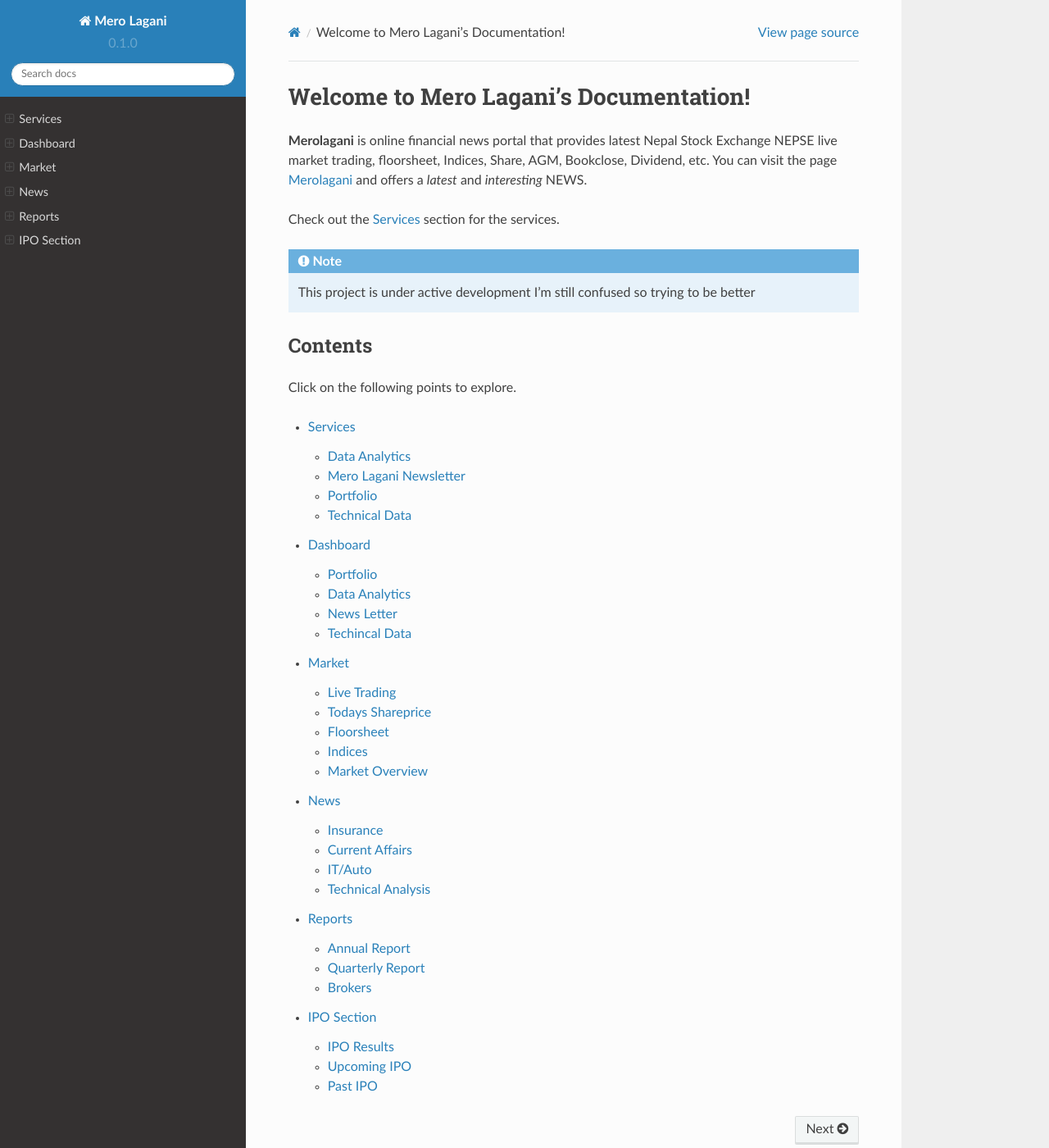
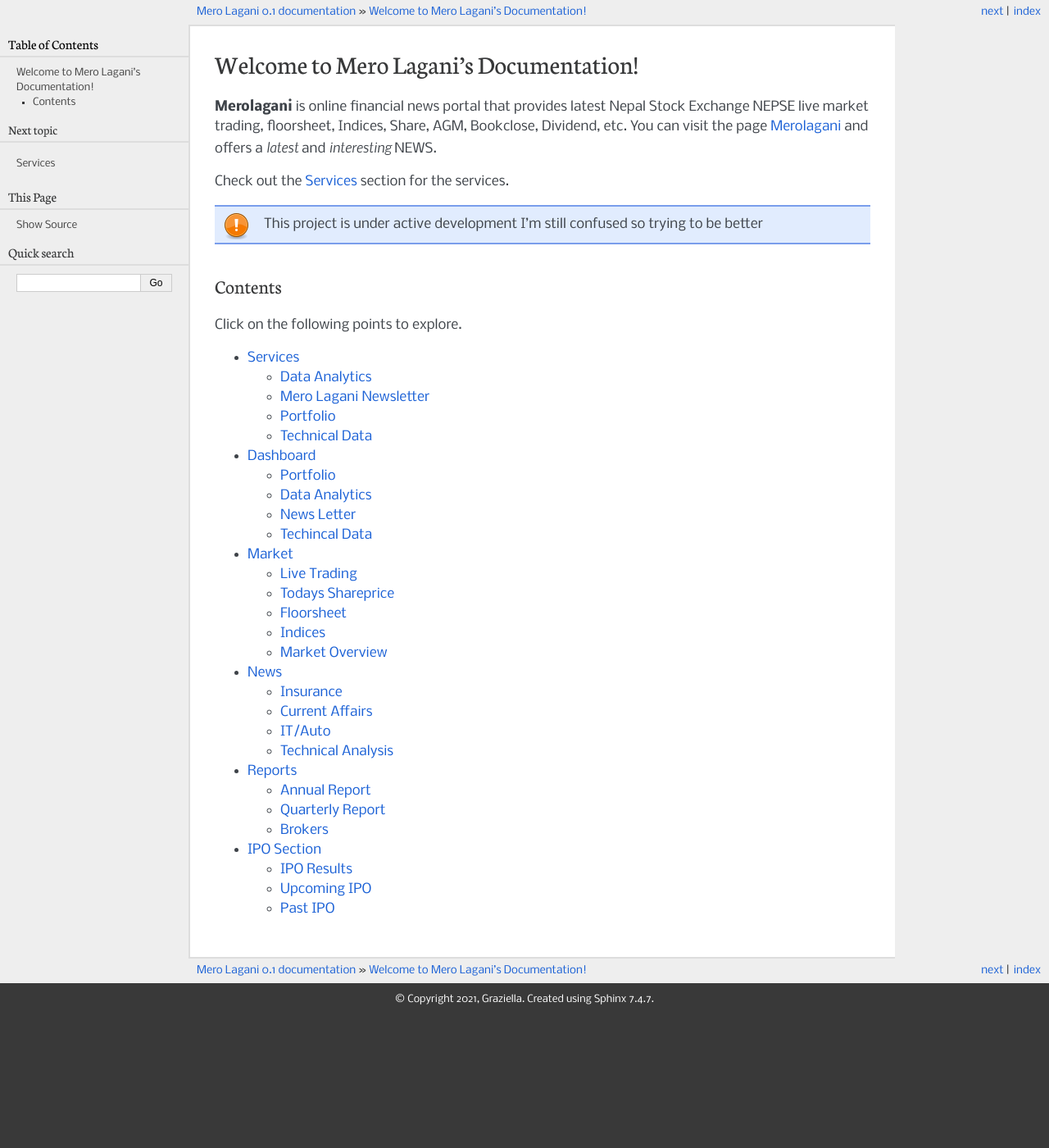
Before and after one commit to Aamosh12/Project, a Sphinx documentation site: the page built from docs/source/index.rst, in a window 1280 px wide and 1400 px high. Shown: the whole window at 82% size. Built offline with Sphinx 7.4.7, drawn with Linux system fonts in a browser that asks for light colours; some of the changed text lies outside the part shown.

Commit message:
theme changed

```diff
--- a/docs/source/conf.py
+++ b/docs/source/conf.py
@@ -38,7 +38,7 @@
 
 # -- Options for HTML outputs
 
-html_theme = 'sphinx_rtd_theme'
+html_theme = 'pyramid'
 
 
 # -- Options for EPUB output
```
